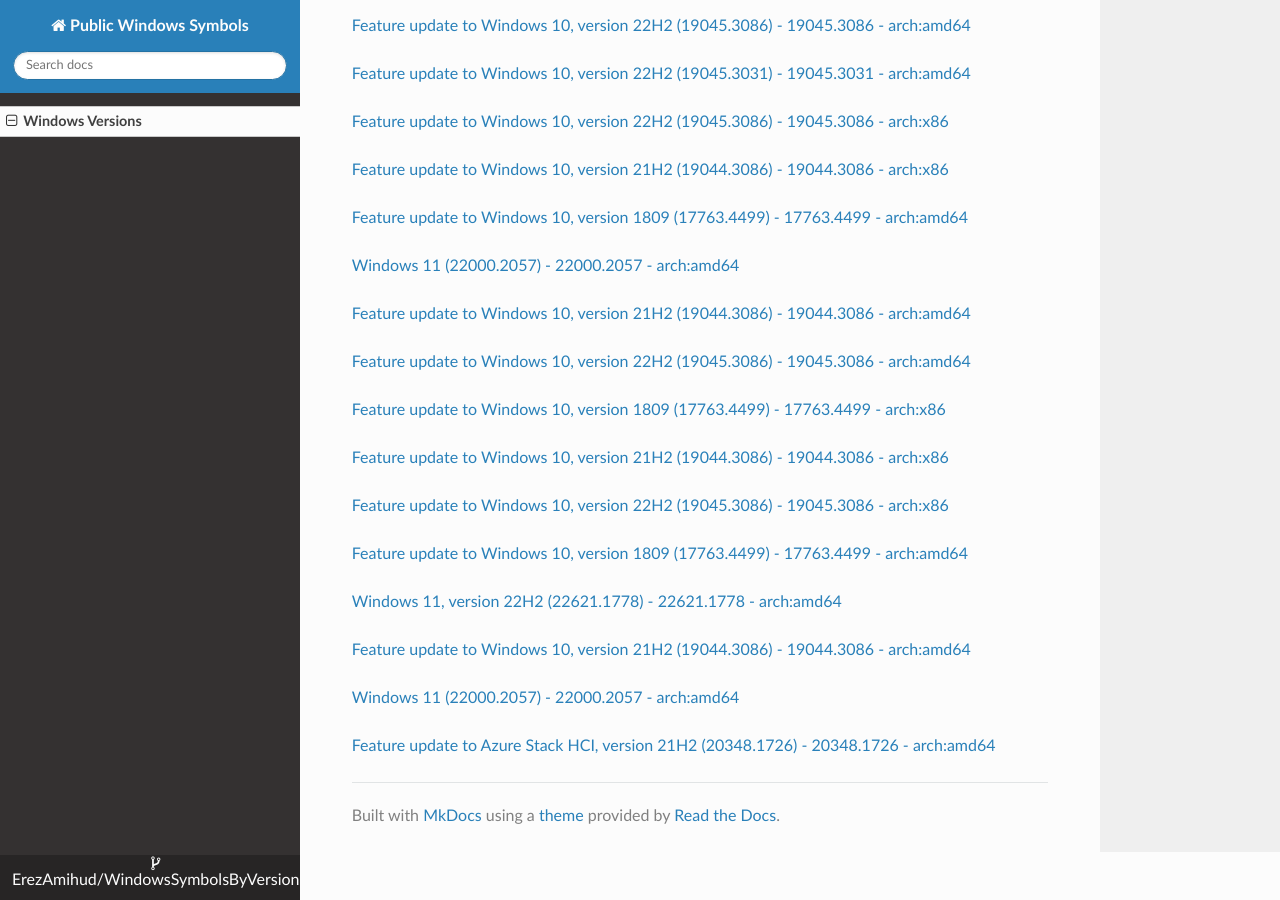
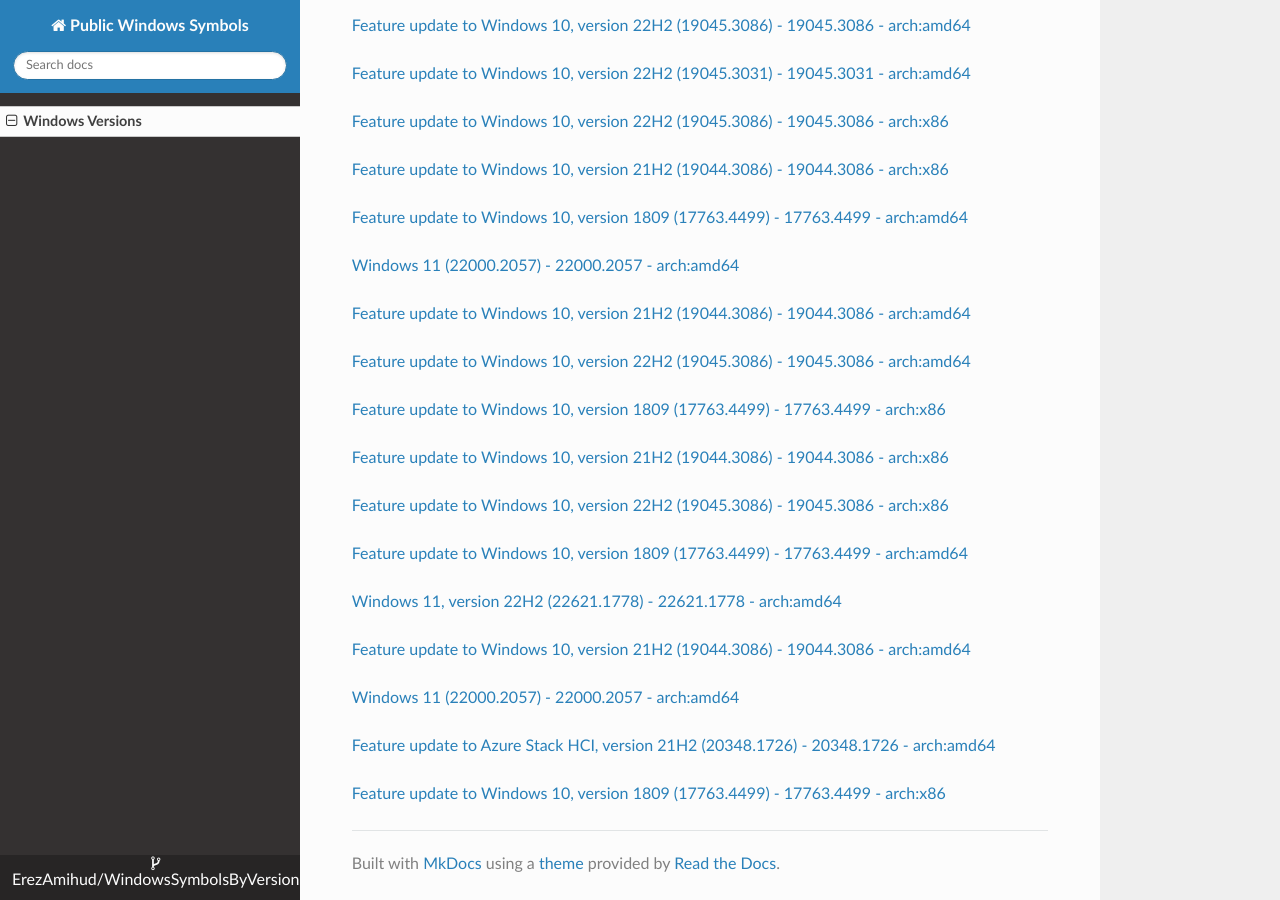
Before and after one commit to ErezAmihud/WindowsSymbolsByVersion, an MkDocs documentation site: the page built from docs/index.md, in a window 1280 px wide and 900 px high, scrolled down 30365 px. Built offline with MkDocs 1.6.1, drawn with Linux system fonts in a browser that asks for light colours; nearby versions of some CDN libraries.

Commit message:
Automated commit, add manifest for 729286f3-1382-4f8f-891f-db82f03c6267

```diff
--- a/docs/index.md
+++ b/docs/index.md
@@ -1744,3 +1744,6 @@
 
 
 [Feature update to Azure Stack HCI, version 21H2 (20348.1726) - 20348.1726 - arch:amd64](https://github.com/ErezAmihud/WindowsSymbolsByVersion/blob/main/manifests/2bb180a0-b0db-4720-82aa-ddc383b8d249.manifest)
+
+
+[Feature update to Windows 10, version 1809 (17763.4499) - 17763.4499 - arch:x86](https://github.com/ErezAmihud/WindowsSymbolsByVersion/blob/main/manifests/729286f3-1382-4f8f-891f-db82f03c6267.manifest)
```
Also changed, not shown: process_builds.json (+1 -1 lines).
